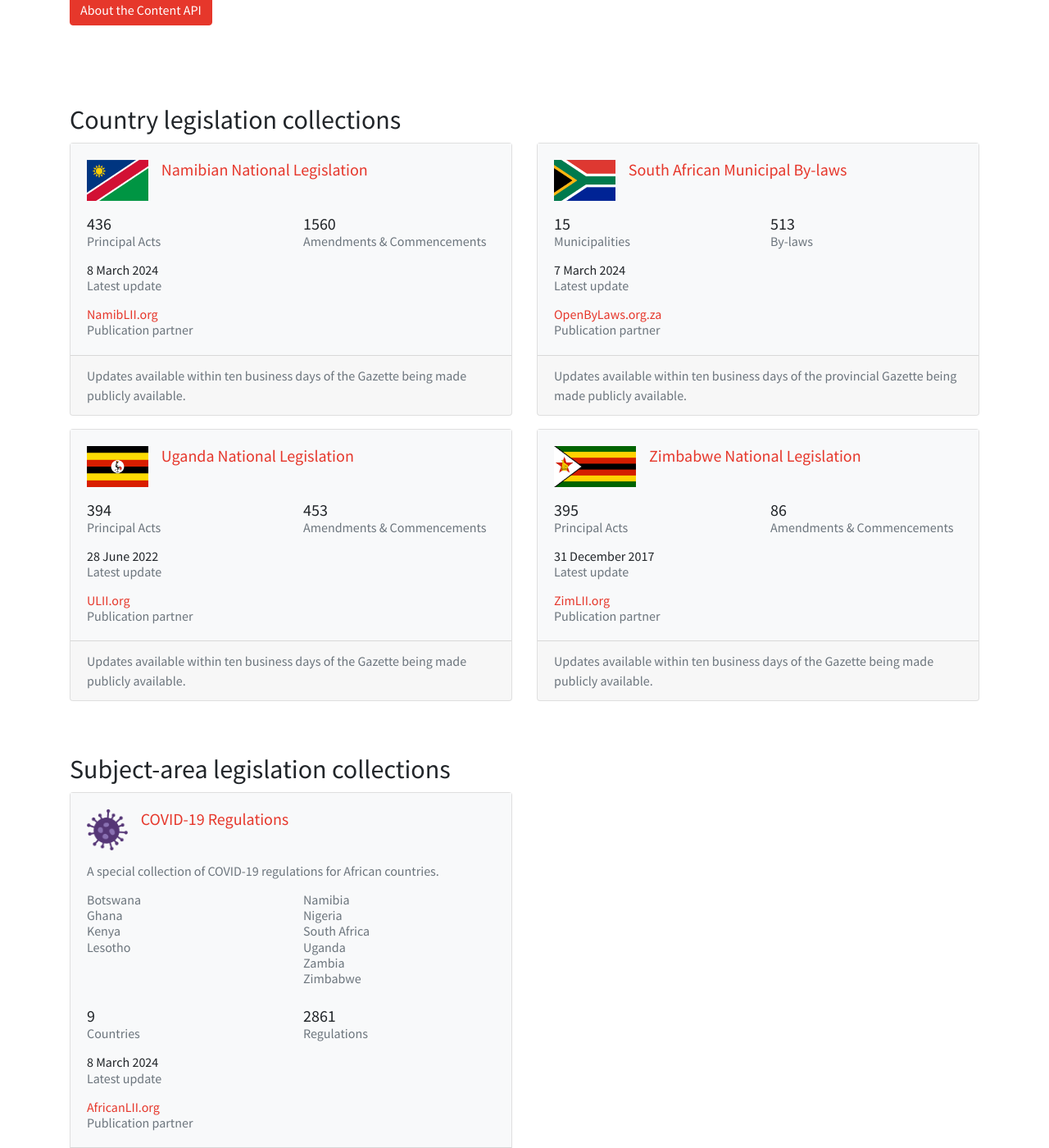
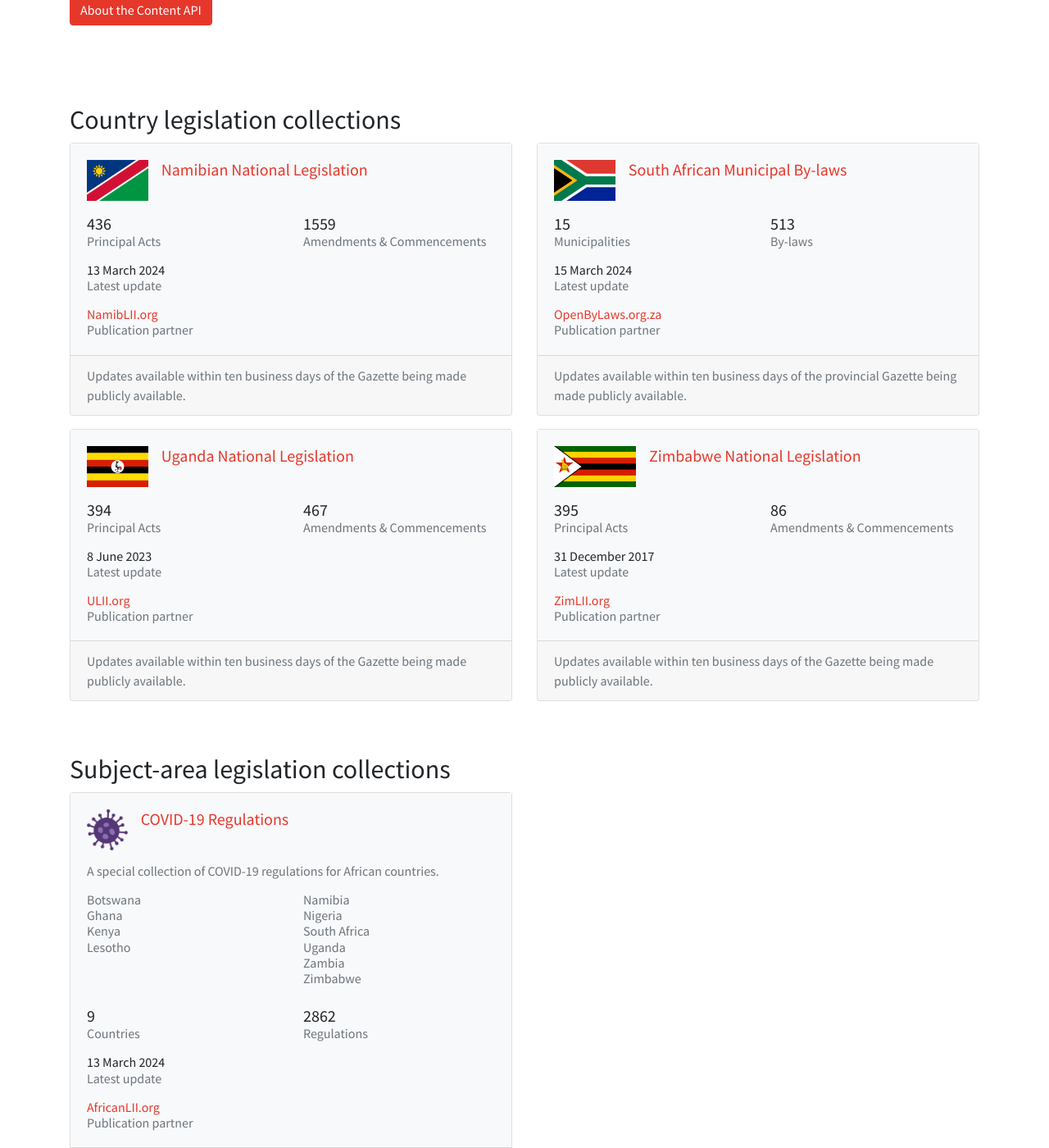
Before and after one commit to laws-africa/laws-africa.github.io, a Jekyll site: the page built from commons.markdown, in a window 1280 px wide and 1400 px high, scrolled down 536 px. Shown: the whole window at 82% size. Built offline with Jekyll 4.4.1, drawn with Linux system fonts in a browser that asks for light colours; nearby versions of some CDN libraries.

Commit message:
Updated commons stats

```diff
--- a/_data/commons.json
+++ b/_data/commons.json
@@ -1,13 +1,13 @@
 {
   "covid19": {
-    "as_at_date": "2024-03-08",
+    "as_at_date": "2024-03-13",
     "n_countries": 9,
-    "n_principal": 2861
+    "n_principal": 2862
   },
   "na": {
-    "as_at_date": "2024-03-08",
+    "as_at_date": "2024-03-13",
     "n_principal": 436,
-    "n_stubs": 1560
+    "n_stubs": 1559
   },
   "pending": [
     {
@@ -28,12 +28,12 @@
     }
   ],
   "ug": {
-    "as_at_date": "2022-06-28",
+    "as_at_date": "2023-06-08",
     "n_principal": 394,
-    "n_stubs": 453
+    "n_stubs": 467
   },
   "za_bylaws": {
-    "as_at_date": "2024-03-07",
+    "as_at_date": "2024-03-15",
     "n_bylaws": 513,
     "n_municipalities": 15
   },
```
